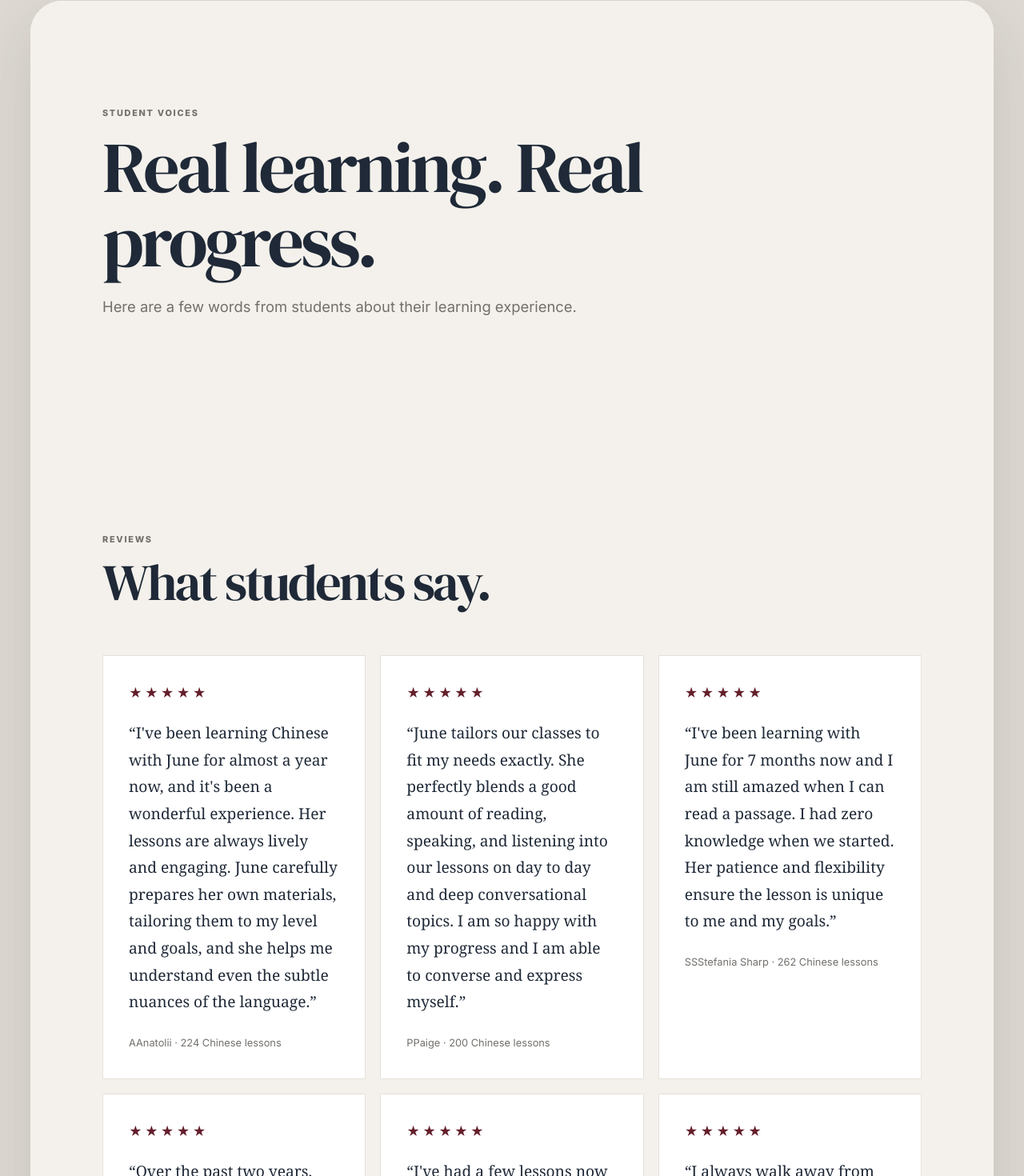
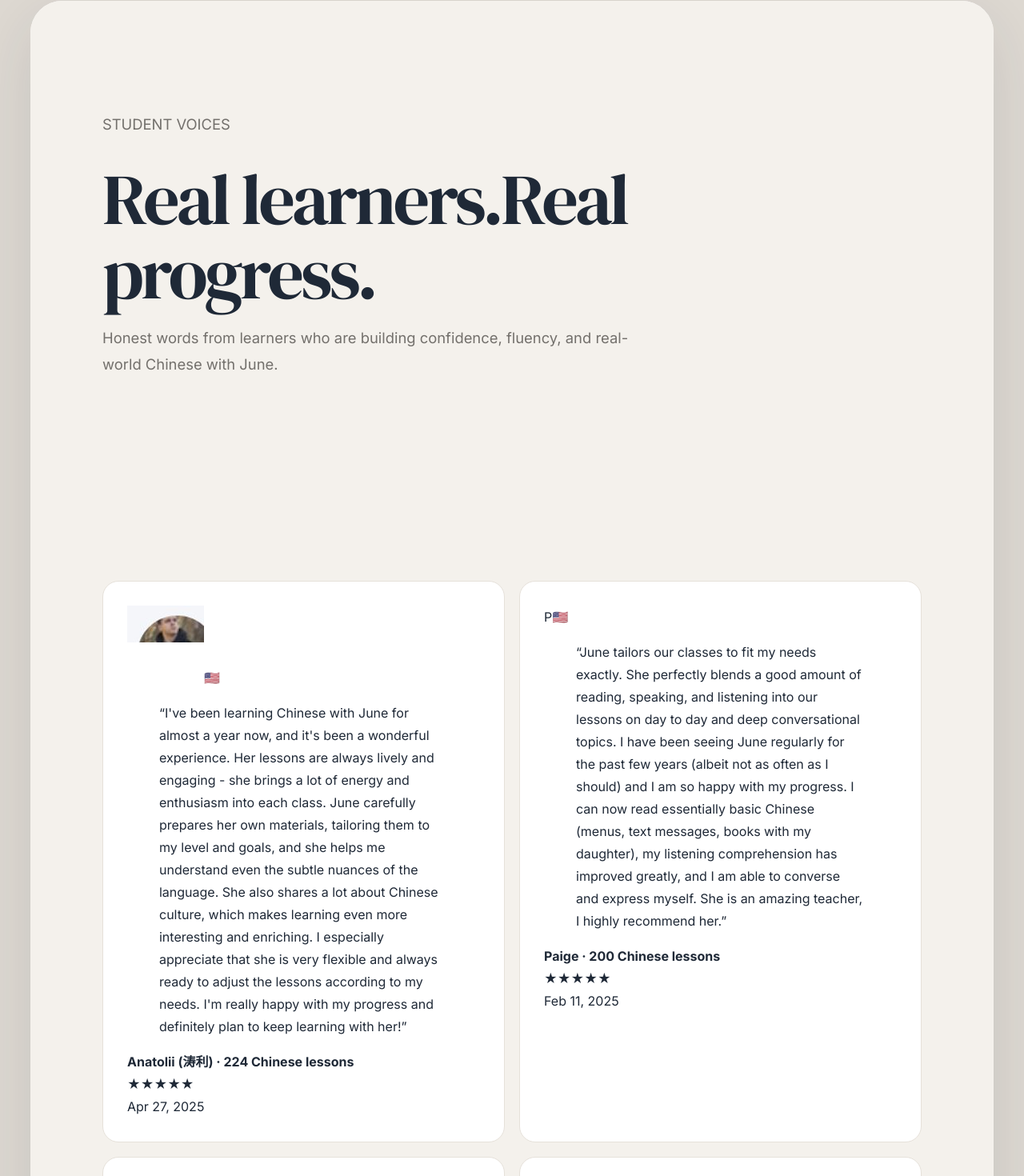
Before and after one commit to junehuang17-collab/learn-chinese-june, a Next.js app: page /reviews in a window 1280 px wide. Shown: the part 99-1569 px from the top of the page at 80% size. Built offline with nearby package versions, Linux system fonts and the light colour scheme.

Commit message:
Align reviews page with Student Voices visual system

```diff
--- a/app/reviews/page.tsx
+++ b/app/reviews/page.tsx
@@ -1,42 +1,23 @@
-import { siteConfig } from "@/data/site";
-import SectionTitle from "@/components/SectionTitle";
+import Reviews from "@/components/Reviews";
 
 export default function ReviewsPage() {
   return (
-    <div>
-      <section className="page-hero">
-        <p className="eyebrow">STUDENT VOICES</p>
-        <h1>Real learning. Real progress.</h1>
-        <p>Here are a few words from students about their learning experience.</p>
+    <main className="reviews-editorial">
+      <section className="page-hero reviews-heading">
+        <p className="reviews-eyebrow">STUDENT VOICES</p>
+        <h1>
+          <span>Real learners.</span>
+          <span>Real progress.</span>
+        </h1>
+        <p className="reviews-intro">
+          Honest words from learners who are building confidence, fluency,
+          and real-world Chinese with June.
+        </p>
       </section>
 
-      <section className="section section-soft">
-        <SectionTitle eyebrow="REVIEWS" title="What students say." />
-        <div className="review-grid">
-          {siteConfig.reviews.map((review) => {
-            const name = review.label.split(" · ")[0].trim();
-            const initials = name
-              .split(/\s+/)
-              .filter(Boolean)
-              .slice(0, 2)
-              .map((part) => part[0]?.toUpperCase())
-              .join("");
-
-            return (
-              <blockquote className="review-card" key={review.quote}>
-                <div className="stars">★★★★★</div>
-                <p>“{review.quote}”</p>
-                <cite>
-                  <span className="review-avatar" aria-hidden="true">
-                    {initials || "S"}
-                  </span>
-                  <span>{review.label}</span>
-                </cite>
-              </blockquote>
-            );
-          })}
-        </div>
+      <section className="section section-soft" aria-label="Student reviews">
+        <Reviews />
       </section>
-    </div>
+    </main>
   );
 }
```
